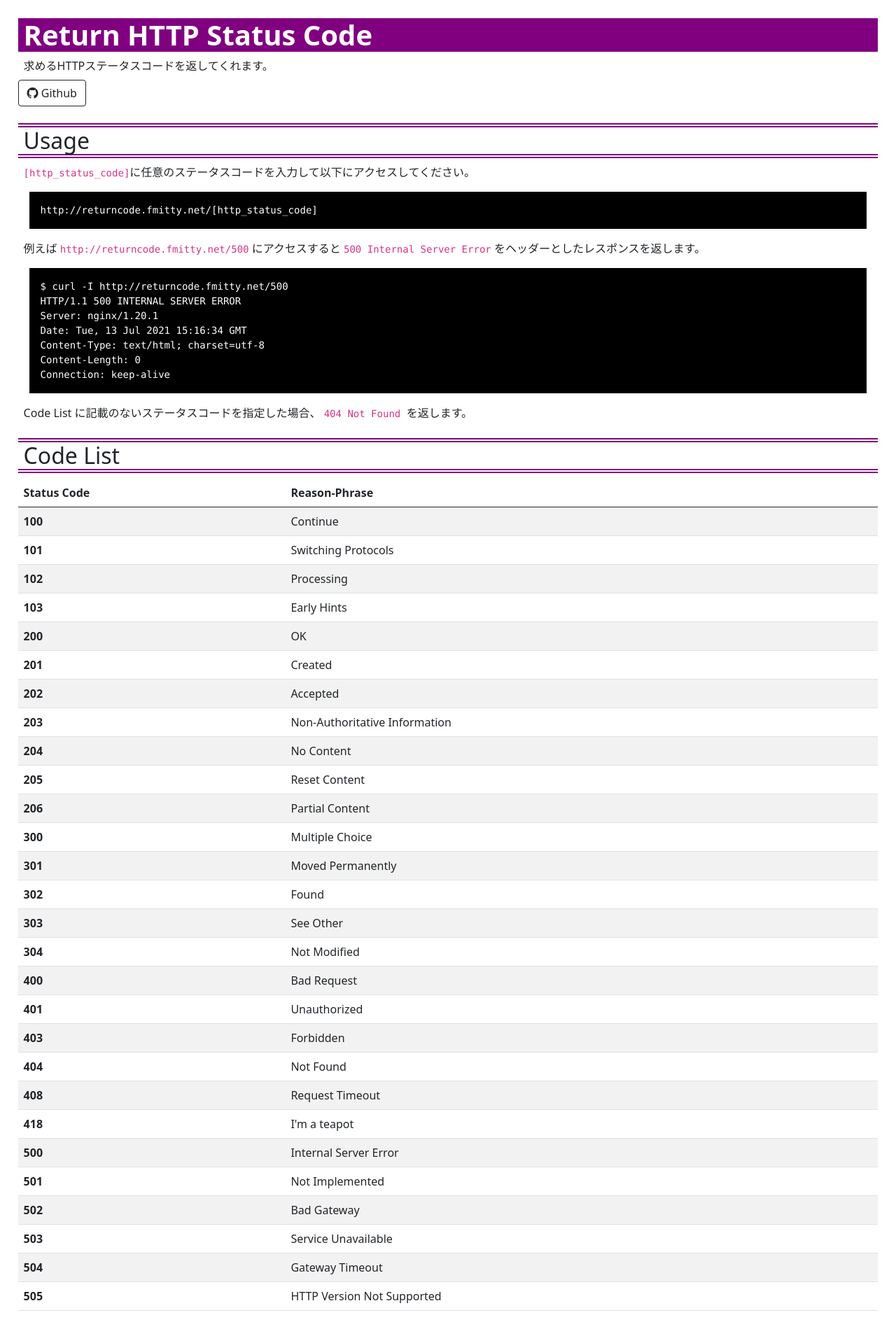
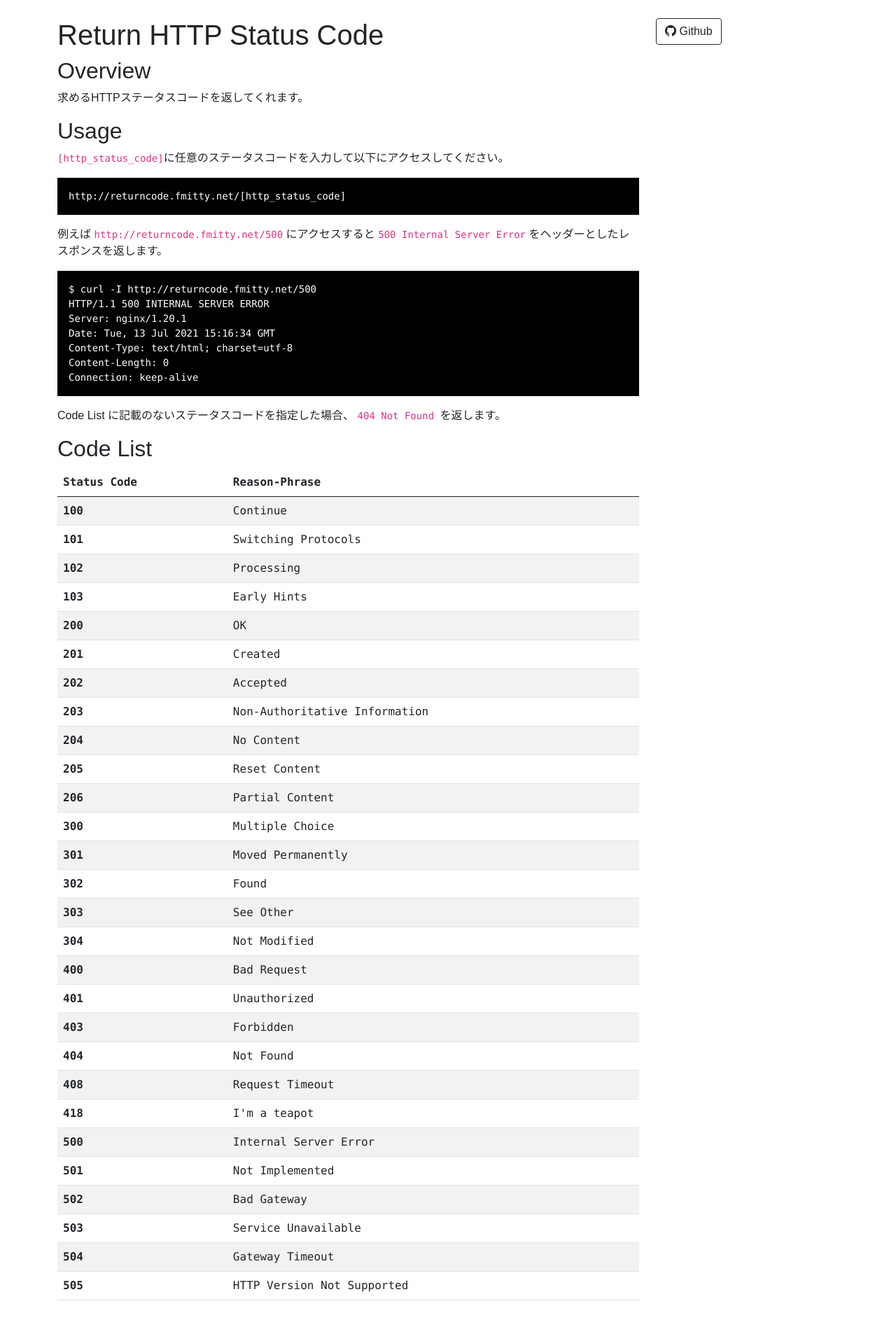
Before and after one commit to mitty1293/http-status-codes, a Flask app: page / in a window 1280 px wide. Shown: the whole page at 70% size. Run offline with Flask 2, Linux system fonts and the light colour scheme; some libraries are stand-ins or nearby versions.

Commit message:
レイアウト修正

```diff
--- a/flask/app/static/css/base.css
+++ b/flask/app/static/css/base.css
@@ -1,30 +1,15 @@
 body {
     margin: 2%;
-}
-
-h1{
-    color: white;
-    background-color: purple;
-    font-weight: bold;
-    padding-left: 0.5rem;
-    margin-top: 1.5rem;
-}
-
-h2{
-    border-top: 6px double purple;
-    border-bottom: 6px double purple;
-    padding-left: 0.5rem;
-    margin-top: 1.5rem;
-}
-
-p{
-    margin: 0.5rem;
+    font-family: "Raleway","Aria","Yu Gothic",sans-serif;
 }
 
 pre{
     color: white;
     background: black;
     padding: 1rem;
-    margin: 1rem;
     white-space: pre-line;
 }
+
+table{
+    font-family: SFMono-Regular,Menlo,Monaco,Consolas;
+}
--- a/flask/app/templates/index.html
+++ b/flask/app/templates/index.html
@@ -15,11 +15,21 @@
         <title>Return HTTP Status Code</title>
     </head>
     <body>
+        <div class="container">
+            <div class="row">
+                <div class="col-sm-9">
                     <h1>Return HTTP Status Code</h1>
-        <p>求めるHTTPステータスコードを返してくれます。</p>
+                </div>
+                <div class="col-sm-3">
                     <a href="https://github.com/mitty1293/return-http-status-code" class="btn btn-outline-dark" target="_blank">
                         <bi class="bi-github"> Github</bi>
                     </a>
+                </div>
+            </div>
+            <div class="row">
+                <div class="col-sm-9">
+                    <h2>Overview</h2>
+                    <p>求めるHTTPステータスコードを返してくれます。</p>
                     <h2>Usage</h2>
                     <p><code>[http_status_code]</code>に任意のステータスコードを入力して以下にアクセスしてください。</p>
                     <pre>http://returncode.fmitty.net/[http_status_code]</pre>
@@ -51,6 +61,9 @@
                             {% endfor %}
                         </tbody>
                     </table>
+                </div>
+            </div>
+        </div>
         <!-- Bootstrap Bundle with Popper -->
         <script src="https://cdn.jsdelivr.net/npm/bootstrap@5.0.0-beta1/dist/js/bootstrap.bundle.min.js" integrity="sha384-ygbV9kiqUc6oa4msXn9868pTtWMgiQaeYH7/t7LECLbyPA2x65Kgf80OJFdroafW" crossorigin="anonymous"></script>
     </body>
```
Lines whose indentation alone changed are shown as unchanged.
